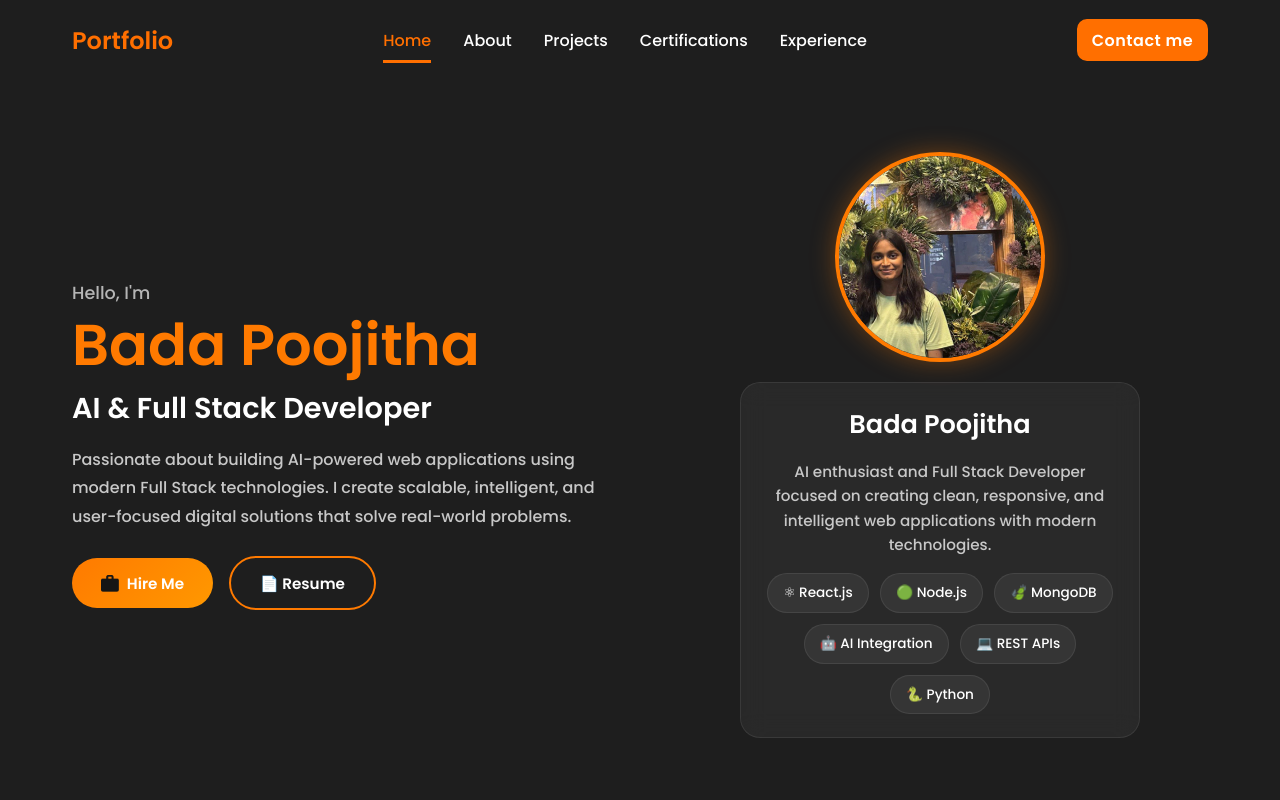
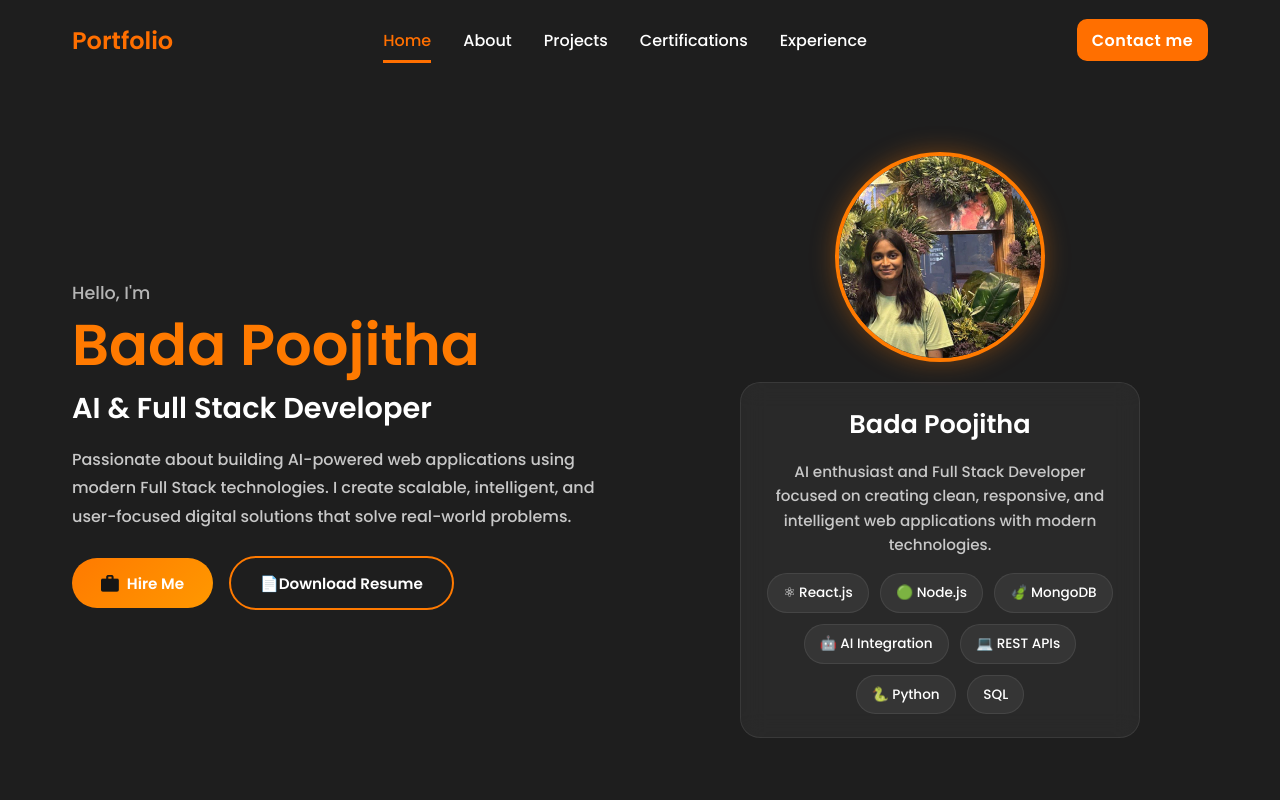
Before and after one commit to poojithabada/myPortfolio, a React (Create React App) app: page / in a window 1280 px wide. Shown: the top 800 px of the page. Built offline with nearby package versions, Linux system fonts and the light colour scheme.

Commit message:
Styling..

```diff
--- a/src/components/Intro/index.js
+++ b/src/components/Intro/index.js
@@ -47,7 +47,7 @@ const Intro = () => {
             download="Bada_Poojitha_Resume.pdf"
             className="resumeBtn"
           >
-            📄 Resume
+            📄Download Resume
           </a>
         </div>
       </div>
@@ -76,6 +76,7 @@ const Intro = () => {
             <div className="skillCard">🤖 AI Integration</div>
             <div className="skillCard">💻 REST APIs</div>
             <div className="skillCard">🐍 Python</div>
+            <div className="skillCard">SQL</div>
           </div>
         </div>
       </div>
```
